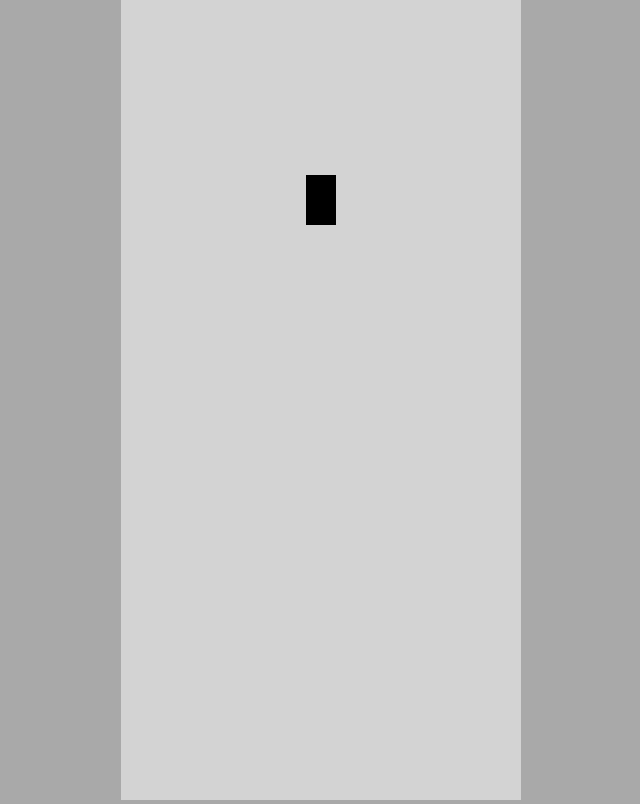
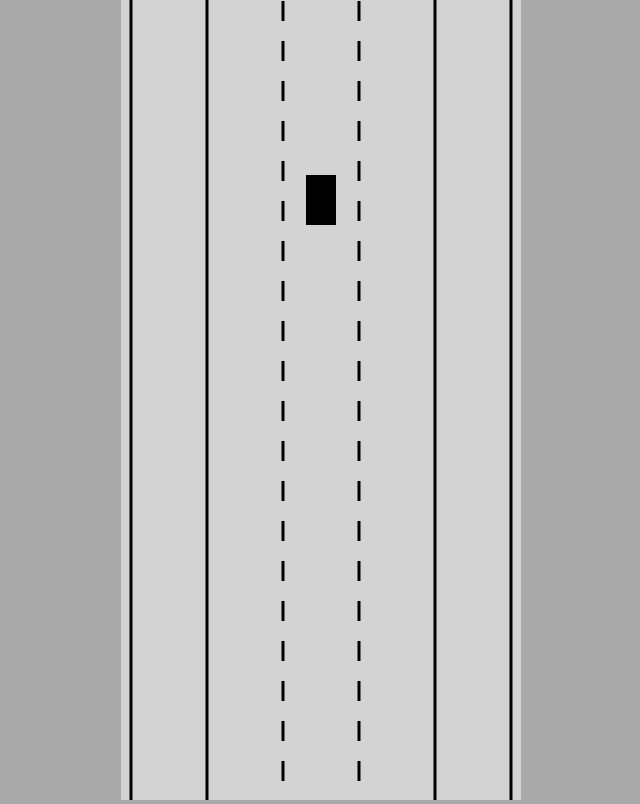
Before and after one commit to cdavidstefan/SelfDrivingCar, a plain HTML site: page index.html in a window 1280 px wide. Shown: the whole page, without its empty margins (319-959 px from the left). Drawn offline with Linux system fonts and the light colour scheme.

Commit message:
setLineDash([ ?? , ?? ])

```diff
--- a/car.js
+++ b/car.js
@@ -5,17 +5,77 @@ class Car {
         this.width = width;
         this.height = height;
 
+        this.speed = 0;
+        this.acceleration = 0.2;
+
+        this.maxSpeed = 7;
+        this.friction = 0.05;
+        this.angle = 0;
+
         this.controls = new Controls();
     }
 
+    update() {
+        this.#move();
+    }
+
+    #move() {
+        if (this.controls.forward) {
+            this.speed += this.acceleration;
+        }
+        if (this.controls.reverse) {
+            this.speed -= this.acceleration;
+        }
+
+        if (this.speed > this.maxSpeed) {
+            this.speed = this.maxSpeed;
+        }
+
+        if (this.speed < -this.maxSpeed/2) {
+            this.speed = -this.maxSpeed/2;
+        }
+
+        if (this.speed > 0) {
+            this.speed -= this.friction;
+        }
+
+        if (this.speed < 0) {
+            this.speed += this.friction;
+        }
+
+        if (Math.abs(this.speed) < this.friction) {
+            this.speed = 0;
+        }
+
+        if (this.speed != 0) {
+            const flip = this.speed > 0 ? 1 : -1;
+            if (this.controls.left) {
+                this.angle += 0.03 * flip;
+            }
+
+            if (this.controls.right) {
+                this.angle-= 0.03 * flip;
+            }
+        }
+
+        this.x -= Math.sin(this.angle)*this.speed;
+        this.y -= Math.cos(this.angle)*this.speed;
+    }
+
     draw(context) {
+        context.save();
+        context.translate(this.x, this.y);
+        context.rotate(-this.angle);
+
         context.beginPath();
         context.rect(
-            this.x - this.width/2,
-            this.y - this.height/2,
+            -this.width/2,
+            -this.height/2,
             this.width,
             this.height
         )
         context.fill();
+
+        context.restore();
     }
 }
--- a/controls.js
+++ b/controls.js
@@ -20,7 +20,6 @@ class Controls {
                 case "ArrowDown": this.reverse = true;
                     break;
             }
-            console.table(this);
         }
 
         document.onkeyup = (event) => {
@@ -34,7 +33,6 @@ class Controls {
                 case "ArrowDown": this.reverse = false;
                     break;
             }
-            console.table(this);
         }
     }
 }
--- a/index.html
+++ b/index.html
@@ -7,6 +7,8 @@
 </head>
 <body>
     <canvas id="myCanvas"></canvas>
+    <script src="utils.js"></script>
+    <script src="road.js"></script>
     <script src="controls.js"></script>
     <script src="car.js"></script>
     <script src="main.js"></script>
--- a/main.js
+++ b/main.js
@@ -1,7 +1,18 @@
 const canvas = document.getElementById("myCanvas");
-canvas.height = window.innerHeight;
 canvas.width = 400;
 
 const ctx = canvas.getContext('2d');
+const road = new Road(canvas.width/2, canvas.width * 0.95);
 const car = new Car(200,200, 30, 50);
 car.draw(ctx);
+
+
+animate();
+
+function animate() {
+    car.update();
+    canvas.height = window.innerHeight;
+    car.draw(ctx);
+    road.draw(ctx);
+    requestAnimationFrame(animate);
+}
--- /dev/null
+++ b/road.js
@@ -0,0 +1,38 @@
+class Road {
+    constructor(x, width, laneCount = 5) {
+        this.x = x;
+        this.width = width;
+        this.laneCount = laneCount;
+
+        this.left = x - width/2;
+        this.right = x + width/2;
+
+        const infinity = 100000000;
+        this.top = -infinity;
+        this.bottom = infinity;
+    }
+
+    draw(ctx) {
+        ctx.lineWidth = 3;
+        ctx.strokeStyle = "black";
+
+        for (let i = 0; i <= this.laneCount; i++) {
+            const x = lerp(
+                this.left,
+                this.right,
+                i/this.laneCount
+            );
+
+            if (i > 1 && i < this.laneCount-1) {
+                ctx.setLineDash([20,20]);
+                // ?????????????????????????????????????????????
+            } else {
+                ctx.setLineDash([]);
+            }
+            ctx.beginPath();
+            ctx.moveTo(x, this.top);
+            ctx.lineTo(x, this.bottom);
+            ctx.stroke();
+        }
+    }
+}
--- /dev/null
+++ b/utils.js
@@ -0,0 +1,3 @@
+function lerp(A,B,t) {
+    return A+(B-A)*t;
+}
```
